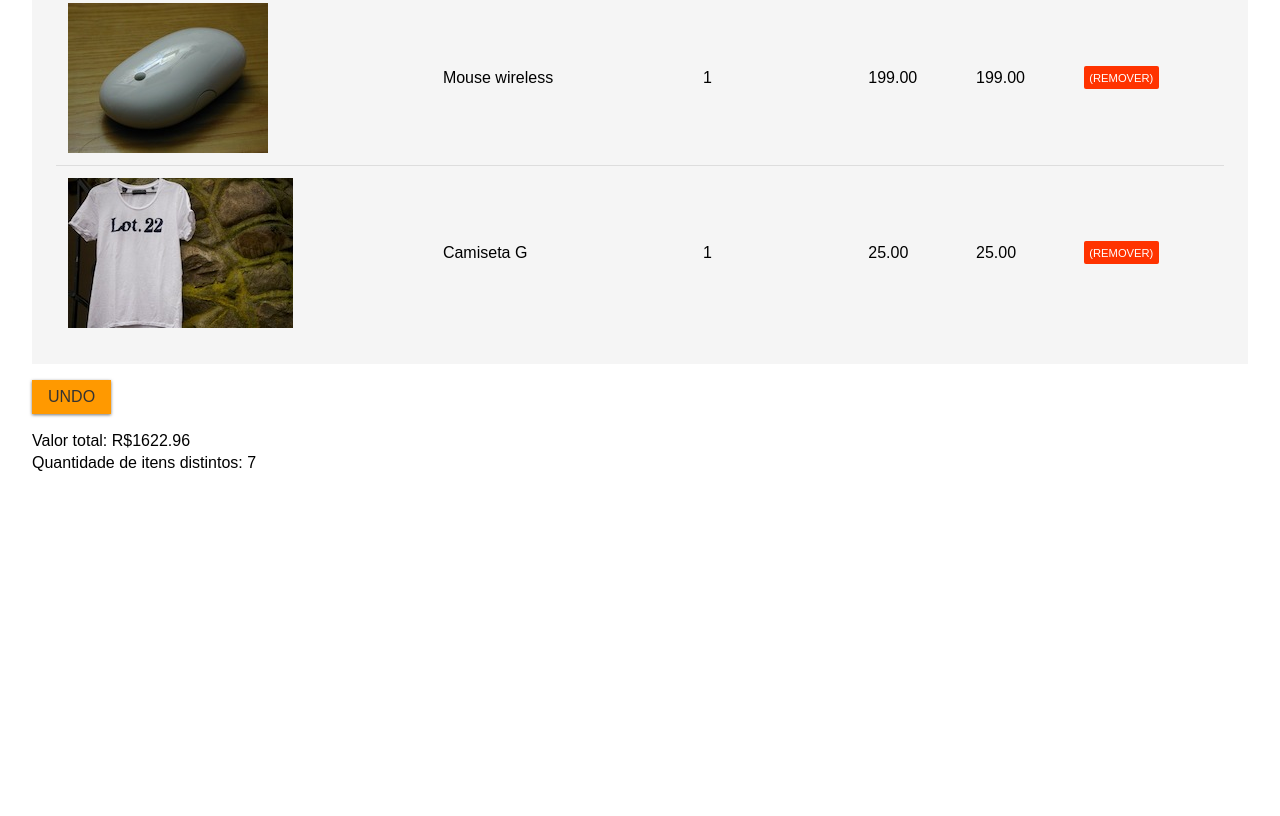
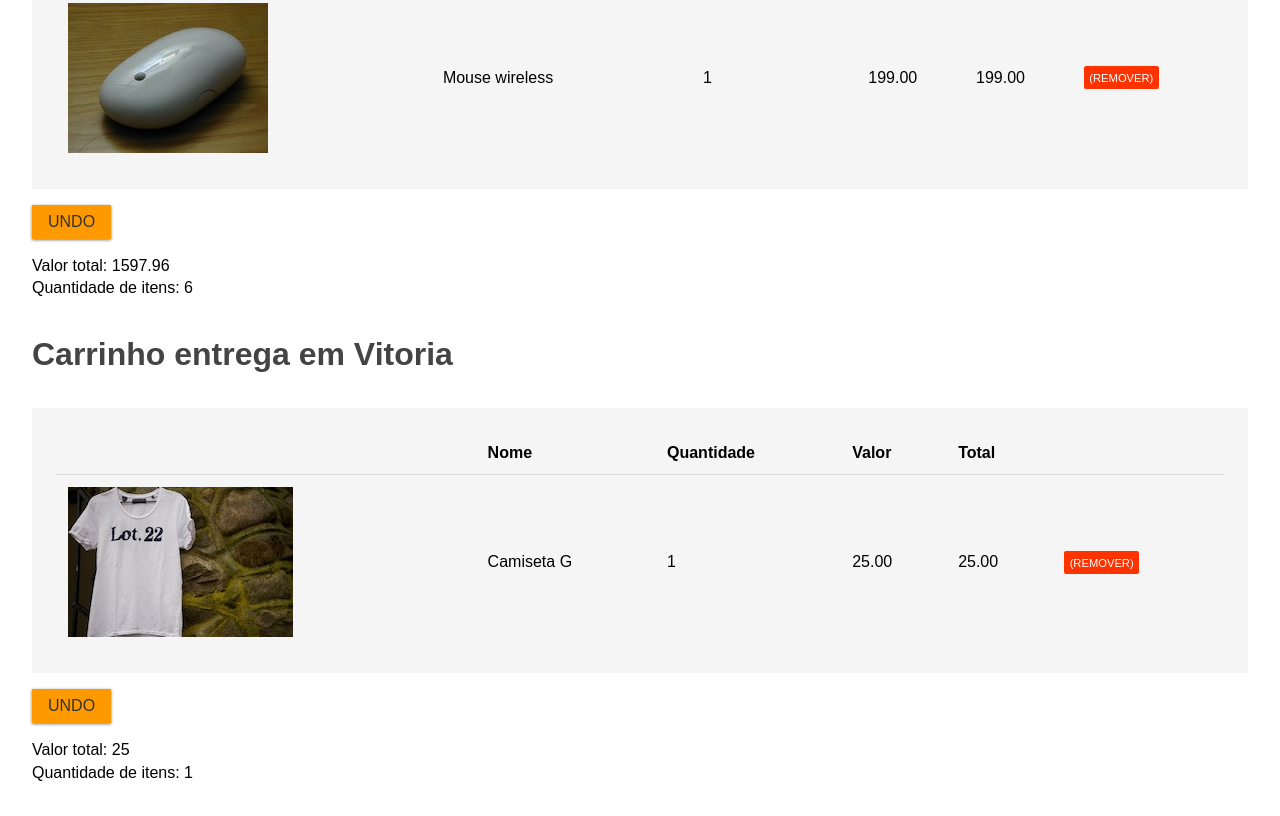
Before and after one commit to ttiede/jQuery, a plain HTML site: page jquery-parte2-manipulacao-de-conteudo-dinamico-master/jquery/index.html in a window 1280 px wide. Shown: the part 1060-1876 px from the top of the page. Before the commit the page ends 1567 px from the top, so only its background shows below. Drawn offline with Linux system fonts and the light colour scheme.

```diff
--- a/jquery-parte2-manipulacao-de-conteudo-dinamico-master/jquery/index.html
+++ b/jquery-parte2-manipulacao-de-conteudo-dinamico-master/jquery/index.html
@@ -13,7 +13,7 @@
 					<td>Quantidade</td>
 					<td>Valor</td>
 					<td>Total</td>
-					<td> </td>
+					<td></td>
 				</tr>
 			</thead>
 			<tbody>
@@ -23,7 +23,7 @@
 					<td>1</td>
 					<td>499.99</td>
 					<td class="item-total">499.99</td>
-					<td><a href="" class="remove-item"> (Remover) </a></td>
+					<td><a class="remove-item" href="">(remover)</a></td>
 				</tr>
 				<tr>
 					<td><img src="imagens/telefone.png"></td>
@@ -31,7 +31,7 @@
 					<td>2</td>
 					<td>199.99</td>
 					<td class="item-total">399.98</td>
-					<td><a href="" class="remove-item"> (Remover) </a></td>
+					<td><a class="remove-item" href="">(remover)</a></td>
 				</tr>
 				<tr>
 					<td><img src="imagens/sapato.jpg"></td>
@@ -39,7 +39,7 @@
 					<td>1</td>
 					<td>99.99</td>
 					<td class="item-total">99.99</td>
-					<td><a href="" class="remove-item"> (Remover) </a></td>
+					<td><a class="remove-item" href="">(remover)</a></td>
 				</tr>
 				<tr>
 					<td><img src="imagens/monitor.jpg"></td>
@@ -47,7 +47,7 @@
 					<td>1</td>
 					<td>299.00</td>
 					<td class="item-total">299.00</td>
-					<td><a href="" class="remove-item"> (Remover) </a></td>
+					<td><a class="remove-item" href="">(remover)</a></td>
 				</tr>
 				<tr>
 					<td><img src="imagens/teclado.jpg"></td>
@@ -55,7 +55,7 @@
 					<td>1</td>
 					<td>100.00</td>
 					<td class="item-total">100.00</td>
-					<td><a href="" class="remove-item"> (Remover) </a></td>
+					<td><a class="remove-item" href="">(remover)</a></td>
 				</tr>
 				<tr>
 					<td><img src="imagens/mouse.jpg"></td>
@@ -63,31 +63,57 @@
 					<td>1</td>
 					<td>199.00</td>
 					<td class="item-total">199.00</td>
-					<td><a href="" class="remove-item"> (Remover) </a></td>
+					<td><a class="remove-item" href="">(remover)</a></td>
 				</tr>
+			</tbody>
+		</table>
+		<div>
+			<input type="button" value="Undo" class="undo">
+		</div>
+
+		<div>
+			Valor total: <span class="valor-total">0</span>
+			<br/>
+			Quantidade de itens: <span class="quantidade-de-itens">0</span>
+		</div>
+	</div>
+
+	<div class="carrinho">
+		<h2>Carrinho entrega em Vitoria</h2>
+		<table>
+			<thead>
+				<tr>
+					<td></td>
+					<td>Nome</td>
+					<td>Quantidade</td>
+					<td>Valor</td>
+					<td>Total</td>
+					<td></td>
+				</tr>
+			</thead>
+			<tbody>
 				<tr>
 					<td><img src="imagens/camiseta.jpg"></td>
 					<td>Camiseta G</td>
 					<td>1</td>
 					<td>25.00</td>
 					<td class="item-total">25.00</td>
-					<td><a href="" class="remove-item"> (Remover) </a></td>
+					<td><a class="remove-item" href="">(remover)</a></td>
 				</tr>
 			</tbody>
 		</table>
-	</div>
+		<div>
+			<input type="button" value="Undo" class="undo">
+		</div>
 
-	<div>
-    <input type="button" value="Undo" id="undo">
-  </div>
-
-	<div>
-		Valor total: R$<span id="valor-total">0</span>
-		<br/>
-		Quantidade de itens distintos:
-		<span id="quantidade-de-itens"></span>
+		<div>
+			Valor total: <span class="valor-total">0</span>
+			<br/>
+			Quantidade de itens: <span class="quantidade-de-itens">0</span>
+		</div>
 	</div>
 	<script src="js/jquery-3.0.0.js"></script>
-	<script	src="js/carrinho.js"></script>
+	<script src="js/carrinho.js"></script>
+
 </body>
 </html>
--- a/jquery-parte2-manipulacao-de-conteudo-dinamico-master/jquery/js/carrinho.js
+++ b/jquery-parte2-manipulacao-de-conteudo-dinamico-master/jquery/js/carrinho.js
@@ -1,16 +1,19 @@
 var atualizaDados = function(){
-  var items = $(".item-total:visible");
+  var carrinhos = $(".carrinho");
+  $.each(carrinhos, function() {
+    var carrinho = $(this);
+    var items = carrinho.find(".item-total:visible");
     var total = 0;
     var quantidade_de_itens = 0;
-
     $.each(items, function() {
       var item = this;
       total = total + parseFloat($(item).text());
       quantidade_de_itens = quantidade_de_itens + 1;
     });
+    carrinho.find(".valor-total").text(total);
+    carrinho.find(".quantidade-de-itens").text(quantidade_de_itens);
 
-  $("#valor-total").text(total);
-  $("#quantidade-de-itens").text(quantidade_de_itens);
+  });
 };
 
 var removeItem = function( object ) {
@@ -23,10 +26,12 @@ var removeItem = function( object ) {
 };
 
 var undo = function(){
+    var carrinho = $(this).closest('.carrinho');
     $("tr:visible").removeClass("recuperado");
     var trs = $("tr:hidden");
     trs.addClass("recuperado");
     trs.show();
+    atualizaDados();
 }
 
 var aposInicializado = function() {
@@ -35,7 +40,7 @@ var aposInicializado = function() {
     removeItem($(this));
   });
   atualizaDados();
-  $("div").on("click", "#undo", function(event){
+  $("div").on("click", ".undo", function(event){
     event.preventDefault();
     undo();
   });
```
Lines whose indentation alone changed are shown as unchanged.
